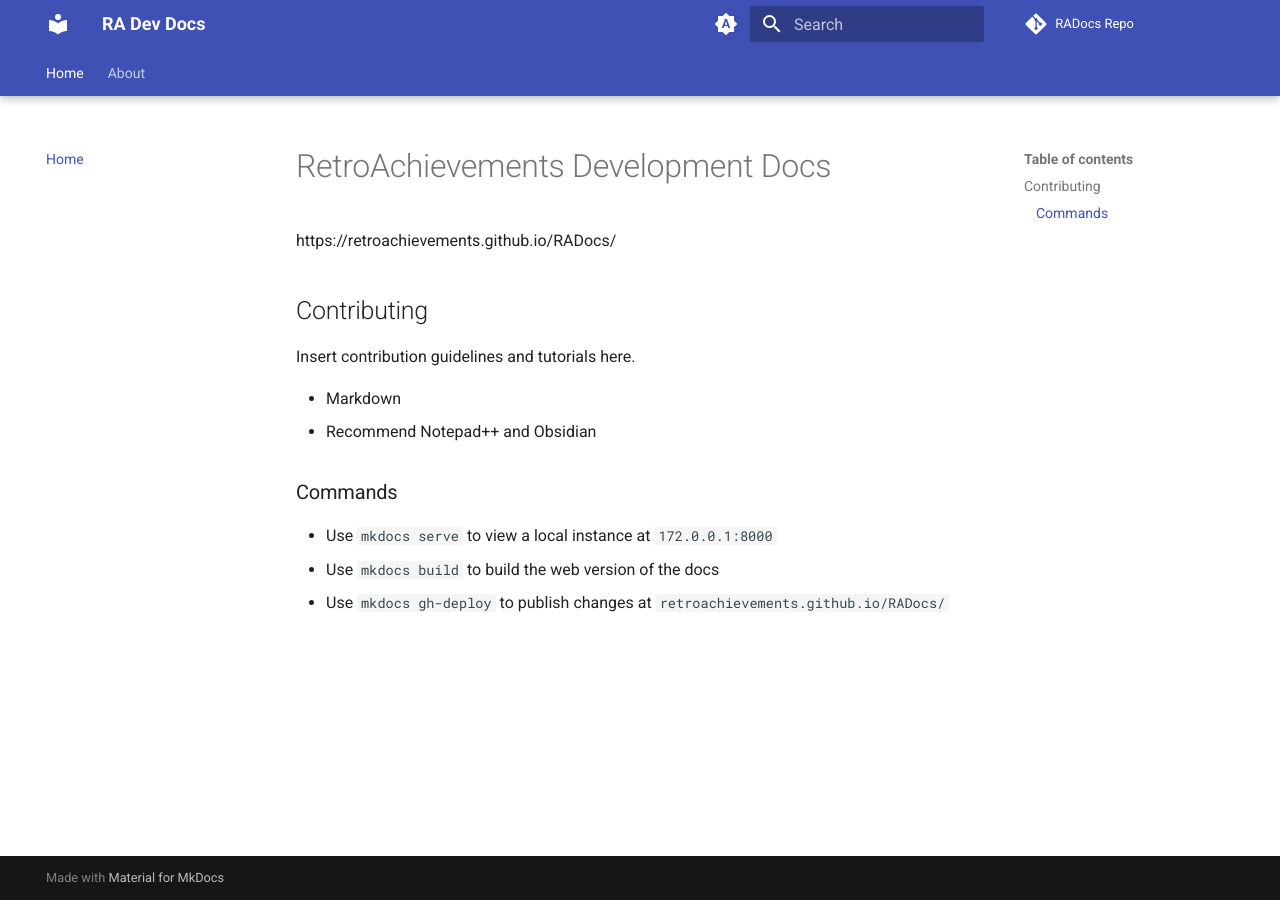
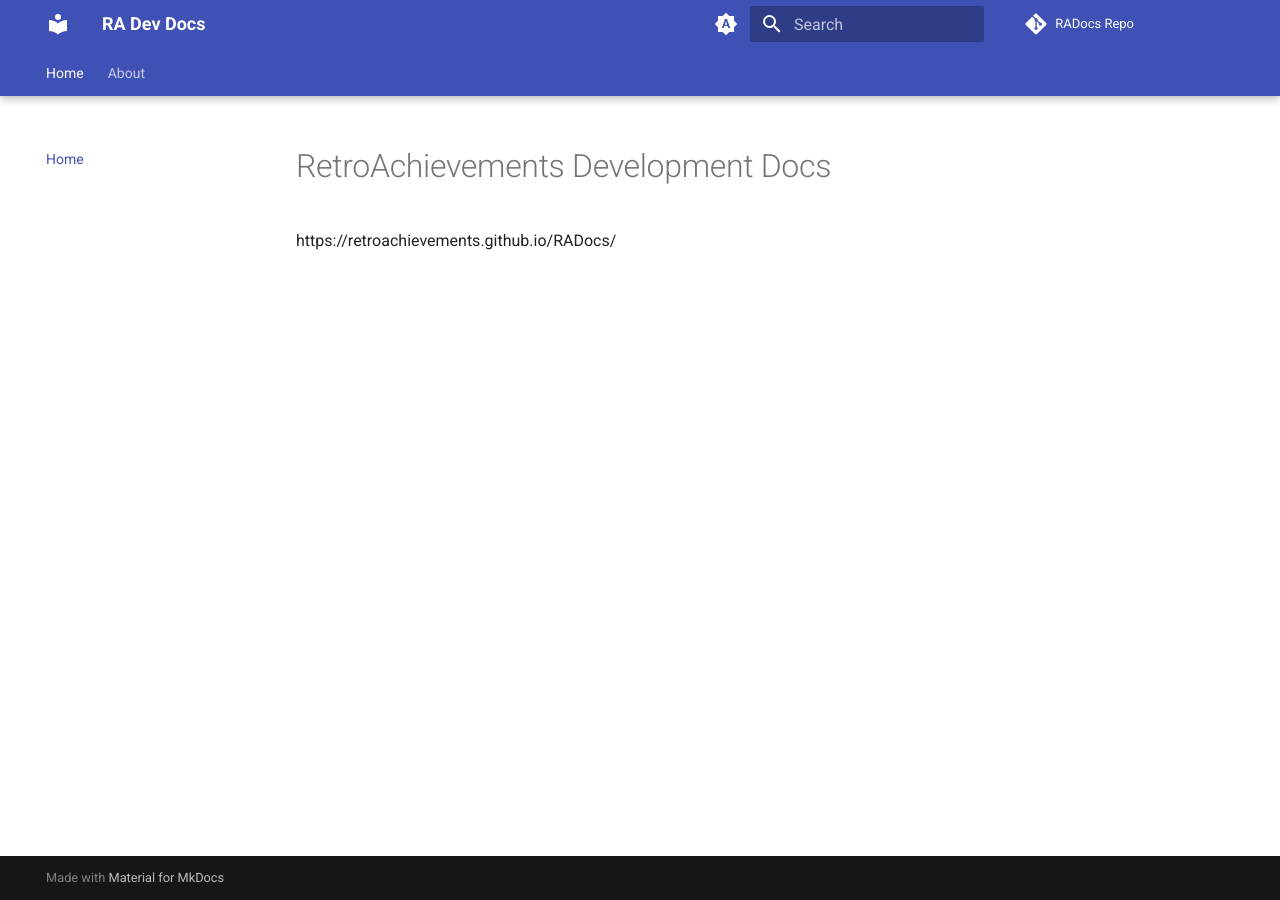
Before and after one commit to RetroAchievements/RADocs, an MkDocs documentation site: the page built from docs/index.md, in a window 1280 px wide. Built offline with MkDocs 1.6.1 and Material for MkDocs 9.7.7, drawn with Linux system fonts in a browser that asks for light colours; comment, search, counter and statistics services are not loaded.

```diff
--- a/docs/index.md
+++ b/docs/index.md
@@ -1,16 +1,3 @@
 # RetroAchievements Development Docs
 
 https://retroachievements.github.io/RADocs/
-
-## Contributing
-
-Insert contribution guidelines and tutorials here.
-
-- Markdown
-- Recommend Notepad++ and Obsidian
-
-### Commands
-
-- Use `mkdocs serve` to view a local instance at `172.0.0.1:8000`
-- Use `mkdocs build` to build the web version of the docs
-- Use `mkdocs gh-deploy` to publish changes at `retroachievements.github.io/RADocs/`
```
Also changed, not shown: README.md (+13 -0 lines), 1 other file.
